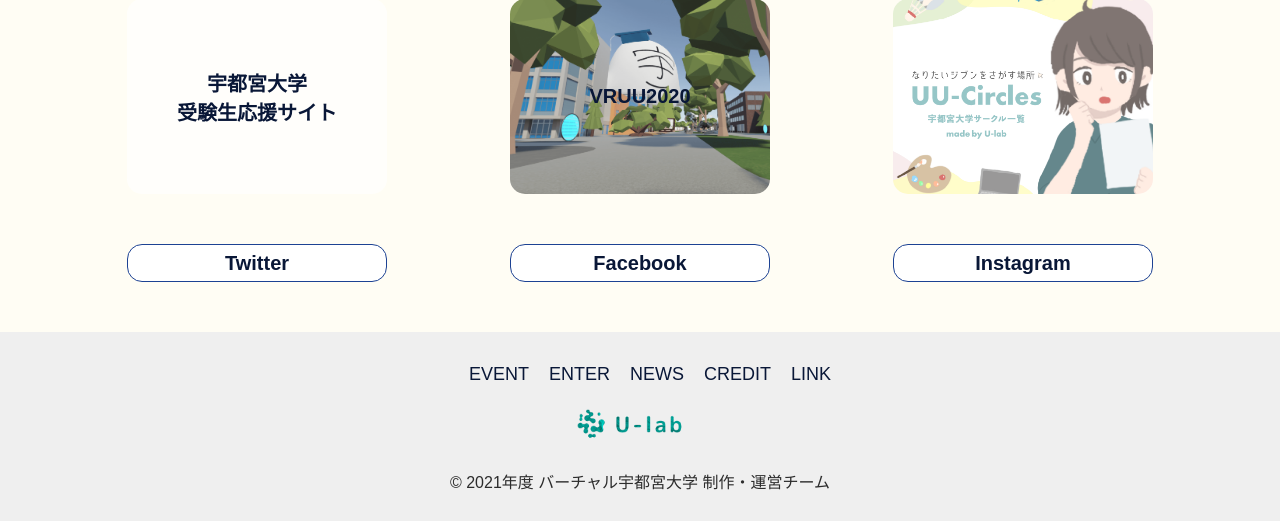
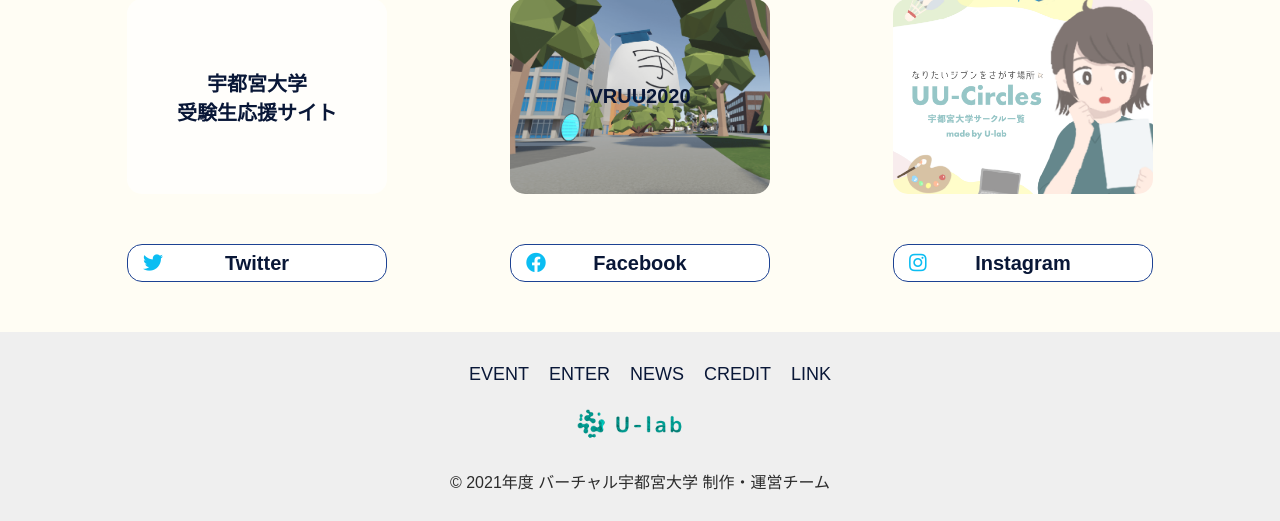
Before and after one commit to u-lab/vruu-2021, a PHP site: page / in a window 1280 px wide. Shown: the part 1892-2413 px from the top of the page. Run offline with PHP 8.4, Linux system fonts and the light colour scheme; some libraries are stand-ins or nearby versions.

Commit message:
snsアイコンを追加した

```diff
--- a/css/style.css
+++ b/css/style.css
@@ -242,6 +242,7 @@ footer nav {
 }
 
 .sns-item{
+    position: relative;
     display: flex;
     justify-content: center;
     width: 260px;
@@ -254,6 +255,30 @@ footer nav {
     border-color: #1D4293;
     border-radius: 15px;
     align-items: center;
+}
+
+.sns-item-twitter{
+    position: absolute;
+    top: 50%;
+    left: 15px;
+    transform: translateY(-50%);
+    color: #0BBDF2;
+}
+
+.sns-item-facebook{
+    position: absolute;
+    top: 50%;
+    left: 15px;
+    transform: translateY(-50%);
+    color: #0BBDF2;
+}
+
+.sns-item-instagram{
+    position: absolute;
+    top: 50%;
+    left: 15px;
+    transform: translateY(-50%);
+    color: #0BBDF2;
 }
 @media all and (min-width: 480px) {
     footer {
--- a/index.html
+++ b/index.html
@@ -6,7 +6,7 @@
     <meta name="viewport" content="width=device-width, initial-scale=1.0">
     <title>バーチャル宇都宮大学</title>
     <link rel="stylesheet" href="css/style.css">
-
+    <link rel="stylesheet" href="https://cdnjs.cloudflare.com/ajax/libs/font-awesome/5.11.2/css/all.css">
 </head>
 
 <body>
@@ -115,12 +115,15 @@
             </div>
             <div class="sns-list">
                 <a class="sns-item" href="https://twitter.com/VRUU_uu">
+                    <i class="fab fa-twitter sns-item-twitter"></i>
                     Twitter
                 </a>
                 <a class="sns-item" href="">
+                    <i class="fab fa-facebook sns-item-facebook"></i>
                     Facebook
                 </a>
                 <a class="sns-item" href="https://www.instagram.com/vruu_2021/">
+                    <i class="fab fa-instagram sns-item-instagram"></i>
                     Instagram
                 </a>
             </div>
```
